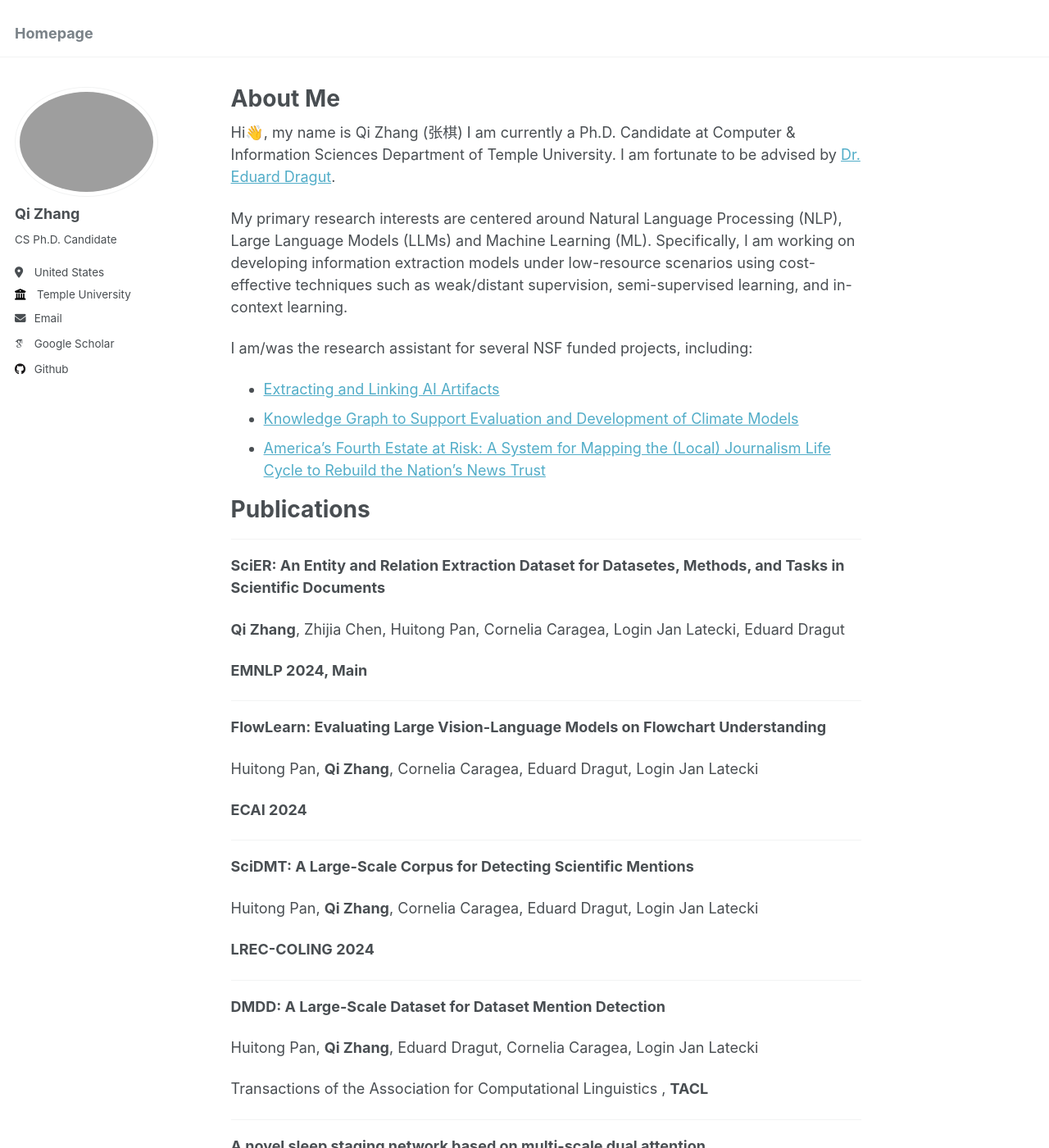
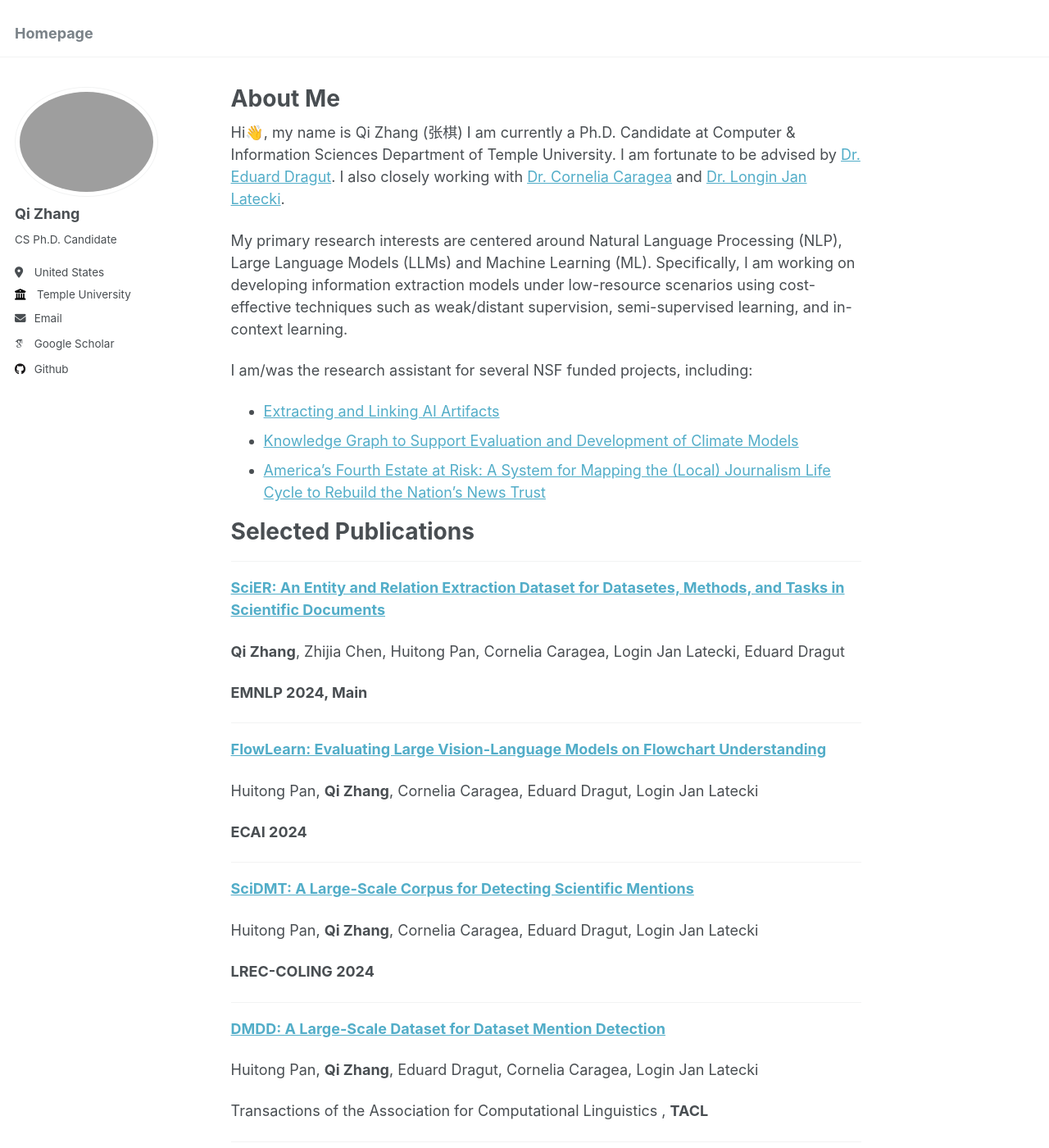
Before and after one commit to edzq/edzq.github.io, a Jekyll site: the page built from _pages/about.md, in a window 1280 px wide and 1400 px high. Shown: the whole window at 82% size. Built offline with Jekyll 4.4.1, drawn with Linux system fonts in a browser that asks for light colours; some web fonts are replaced; some of the changed text lies outside the part shown.

Commit message:
update url and advisors

```diff
--- a/_pages/about.md
+++ b/_pages/about.md
@@ -7,7 +7,7 @@ redirect_from:
   - /about.html
 ---
 
-Hi👋, my name is Qi Zhang (张棋) I am currently a Ph.D. Candidate at Computer & Information Sciences Department of Temple University. I am fortunate to be advised by [Dr. Eduard Dragut](https://cis.temple.edu/~edragut/index.htm).
+Hi👋, my name is Qi Zhang (张棋) I am currently a Ph.D. Candidate at Computer & Information Sciences Department of Temple University. I am fortunate to be advised by [Dr. Eduard Dragut](https://cis.temple.edu/~edragut/index.htm). I also closely working with [Dr. Cornelia Caragea](https://www.cs.uic.edu/~cornelia/) and [Dr. Longin Jan Latecki](https://cis.temple.edu/~latecki/index.php).
 
 My primary research interests are centered around Natural Language Processing (NLP), Large Language Models (LLMs) and Machine Learning (ML).
 Specifically, I am working on developing information extraction models under low-resource scenarios using cost-effective techniques such as weak/distant supervision, semi-supervised learning, and in-context learning.
@@ -19,39 +19,42 @@ I am/was the research assistant for several NSF funded projects, including:
 Mapping the (Local) Journalism Life Cycle to Rebuild the Nation's News Trust](https://www.nsf.gov/awardsearch/showAward?AWD_ID=2137846)
 
 
-# Publications
+# Selected Publications
 
 ---
-**SciER: An Entity and Relation Extraction Dataset for Datasetes, Methods, and Tasks in Scientific Documents**
+**[SciER: An Entity and Relation Extraction Dataset for Datasetes, Methods, and Tasks in Scientific Documents](https://aclanthology.org/2024.emnlp-main.726/)**
 
 **Qi Zhang**, Zhijia Chen, Huitong Pan, Cornelia Caragea, Login Jan Latecki, Eduard Dragut
 
 **EMNLP 2024, Main**
 
 ---
-**FlowLearn: Evaluating Large Vision-Language Models on Flowchart Understanding**
+**[FlowLearn: Evaluating Large Vision-Language Models on Flowchart Understanding](https://ebooks.iospress.nl/volumearticle/69568)**
 
 Huitong Pan, **Qi Zhang**, Cornelia Caragea, Eduard Dragut, Login Jan Latecki
 
 **ECAI 2024**
 
 ---
-**SciDMT: A Large-Scale Corpus for Detecting Scientific Mentions**
+**[SciDMT: A Large-Scale Corpus for Detecting Scientific Mentions](https://aclanthology.org/2024.lrec-main.1256/)**
 
 Huitong Pan, **Qi Zhang**, Cornelia Caragea, Eduard Dragut, Login Jan Latecki
 
 **LREC-COLING 2024**
 
 ---
-**DMDD: A Large-Scale Dataset for Dataset Mention Detection**
+**[DMDD: A Large-Scale Dataset for Dataset Mention Detection](https://aclanthology.org/2023.tacl-1.64/)**
 
 Huitong Pan, **Qi Zhang**, Eduard Dragut, Cornelia Caragea, Login Jan Latecki
 
 Transactions of the Association for Computational Linguistics , **TACL**
 
 ---
-**A novel sleep staging network based on multi-scale dual attention**
+**[A novel sleep staging network based on multi-scale dual attention](https://www.sciencedirect.com/science/article/abs/pii/S1746809422000088)**
 
 Huafeng Wang, Chongang Lu, **Qi Zhang**, Zhimin Hu, Xiaodong Yuan, Pingshu Zhang, Wanquan Liu
 
 Biomedical Signal Processing and Control
+
+
+[Full Publication List (Google Scholar)](https://scholar.google.com/citations?hl=en&user=PDQYP3EAAAAJ&view_op=list_works&sortby=pubdate)
```
